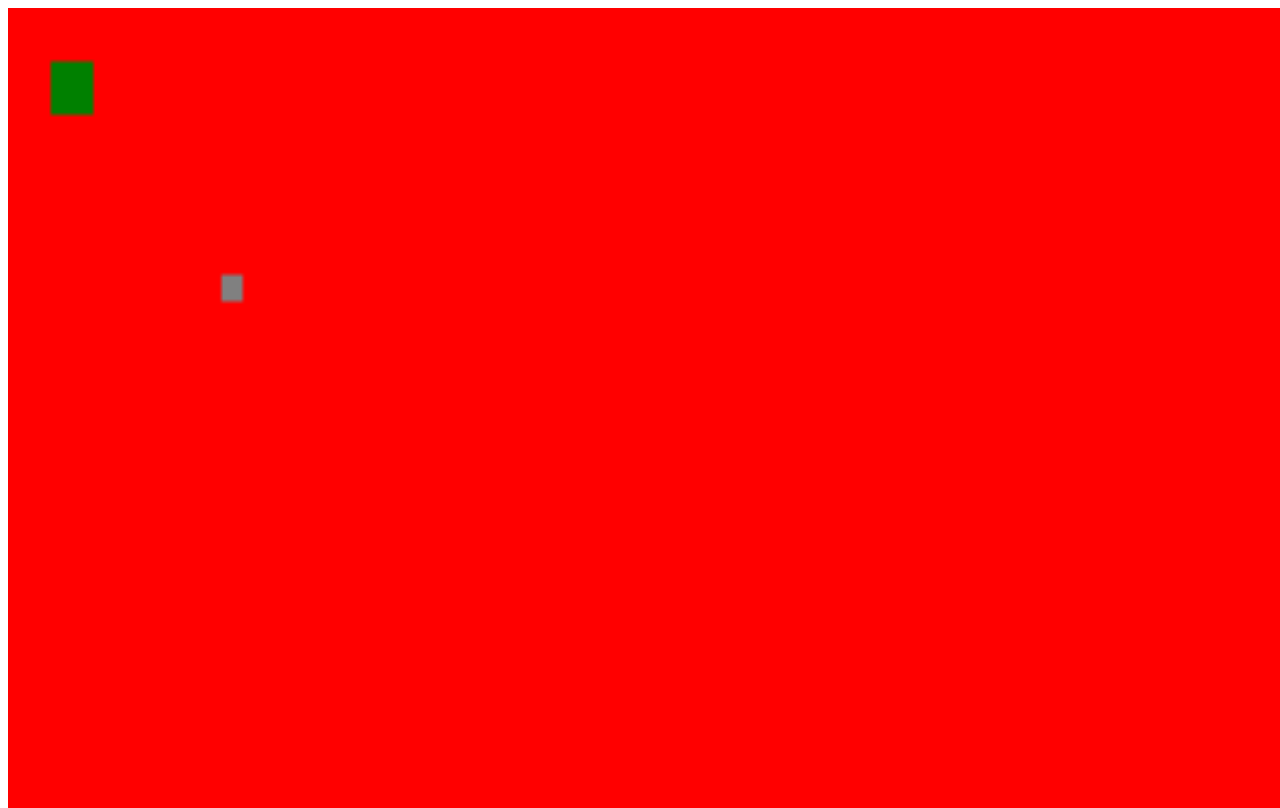
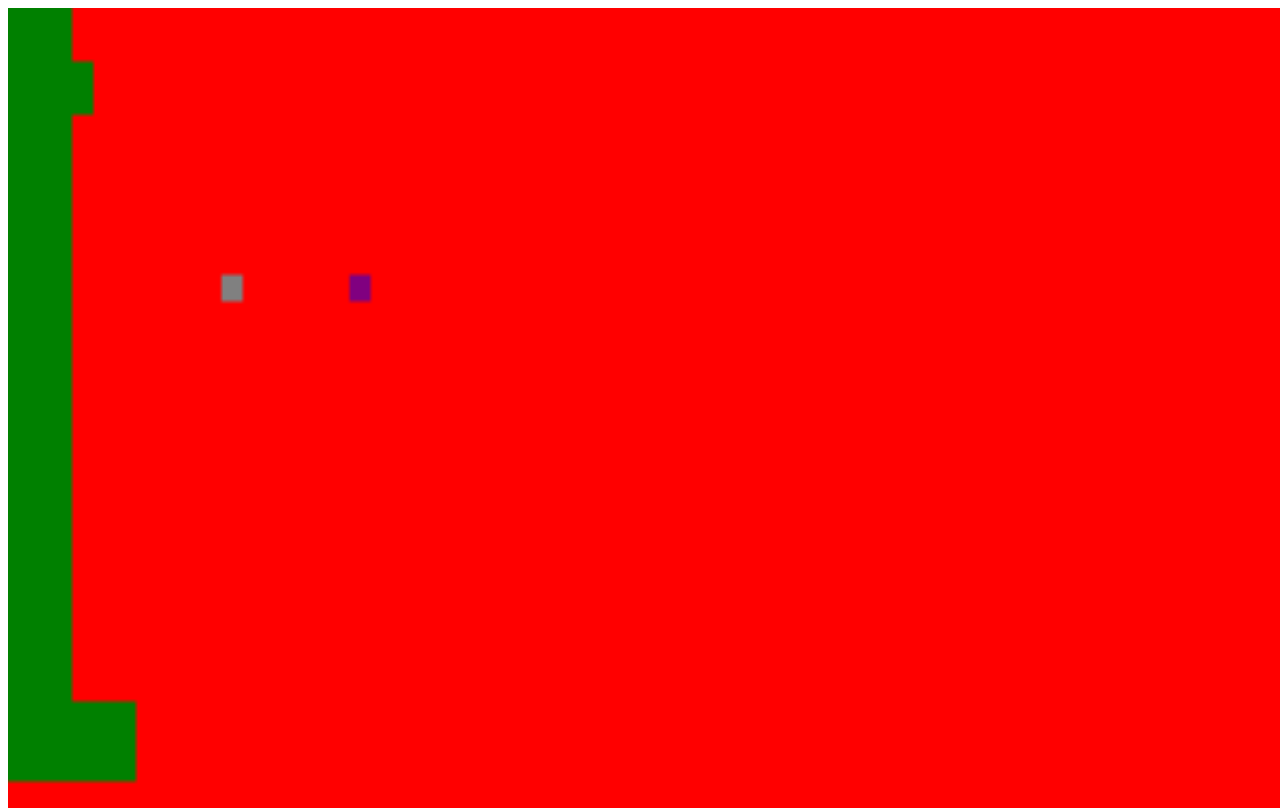
Before and after one commit to taylorjohnson141/canvas-game, a plain HTML site: page index.html in a window 1280 px wide. Drawn offline with Linux system fonts and the light colour scheme.

Commit message:
Ad trees

```diff
--- /dev/null
+++ b/game/level0.js
@@ -0,0 +1,30 @@
+class Level0{
+  constructor(canvas){
+    this.canvas = canvas
+    this.playeraStartCord = [10,10]
+    this.color = 'red'
+    this.swordCoord = [50,50];
+    this.bowCoord = [80,50]
+    this.treeCoord = [[0,0],[0,15],[0,30],[0,45],[0,60],[0,75],[0,90],[0,100],[0,115],[0,130],[15,130],15,145]
+    this.sword = true
+    this.bow = true
+  }
+
+  fill(){
+    this.canvas.beginPath();
+    this.canvas.fillStyle = this.color;
+    this.canvas.fillRect(0, 0, 450, 450);
+    if(this.sword){
+      this.canvas.fillStyle = "grey"
+      this.canvas.fillRect(this.swordCoord[0],this.swordCoord[1],5,5)
+    }
+    if(this.bow){
+      this.canvas.fillStyle = "purple"
+      this.canvas.fillRect(this.bowCoord[0],this.bowCoord[1],5,5)
+    }
+    this.canvas.fillStyle = 'green'
+    this.treeCoord.forEach(cordSet =>{
+      this.canvas.fillRect(cordSet[0],cordSet[1],15,15)
+    })
+  }
+}
--- a/index.html
+++ b/index.html
@@ -12,5 +12,8 @@
 <body>
 
 </body>
+<script src = 'game/level0.js'></script>
+
 <script src = 'index.js'></script>
+
 </html>
--- a/index.js
+++ b/index.js
@@ -3,15 +3,10 @@ let cub = document.getElementById("cube");
 let swor = document.getElementById("sword");
 var cube = c.getContext("2d");
 var ctx = c.getContext("2d");
+let currLevel = new Level0(ctx)
+currLevel.fill()
 window.addEventListener("keydown",move)
-function initFill() {
-ctx.beginPath();
-ctx.fillStyle = "red";
-ctx.fillRect(0, 0, 450, 450);
-ctx.fillStyle = "grey"
-ctx.fillRect(50,50,5,5)
-}
-initFill()
+
 cube.fillStyle = "green";
 cube.fillRect(10, 10, 10, 10);
 let x = cub.getBoundingClientRect().x
@@ -25,6 +20,7 @@ if(x >= 40  && x <= 60 && y >= 40  && y <= 60 ){
 }
   if(event.keyCode == 32){
     cube.clearRect(x, y, cube.width, cube.height);
+    currLevel.fill()
     cube.beginPath();
     cube.fillStyle = "green";
     y -=10
@@ -32,7 +28,6 @@ if(x >= 40  && x <= 60 && y >= 40  && y <= 60 ){
     setTimeout(() =>{
       ctx.clearRect(0, 0, c.width, c.height);
       ctx.beginPath();
-      initFill()
       cube.clearRect(x, y, cube.width, cube.height);
       cube.beginPath();
       cube.fillStyle = "green";
@@ -42,7 +37,7 @@ if(x >= 40  && x <= 60 && y >= 40  && y <= 60 ){
   }
   if(event.keyCode == 37){
     ctx.clearRect(0, 0, c.width, c.height);
-    initFill()
+    currLevel.fill()
     cube.clearRect(x, y, cube.width, cube.height);
     cube.beginPath();
     cube.fillStyle = "green";
@@ -52,7 +47,7 @@ if(x >= 40  && x <= 60 && y >= 40  && y <= 60 ){
   }
   if(event.keyCode == 38){
     ctx.clearRect(0, 0, c.width, c.height);
-    initFill()
+    currLevel.fill()
     cube.fillStyle = "green";
     cube.clearRect(x, y, cube.width, cube.height);
     cube.beginPath();
@@ -61,10 +56,8 @@ if(x >= 40  && x <= 60 && y >= 40  && y <= 60 ){
     //up
   }
   if(event.keyCode == 39){
-    console.log('x',x)
-    console.log('y',y)
     ctx.clearRect(0, 0, c.width, c.height);
-    initFill()
+    currLevel.fill()
     cube.clearRect(x, y, cube.width, cube.height);
     cube.beginPath();
     cube.fillStyle = "green";
@@ -76,7 +69,7 @@ if(x >= 40  && x <= 60 && y >= 40  && y <= 60 ){
   }
   if(event.keyCode == 40){
     ctx.clearRect(0, 0, c.width, c.height);
-    initFill()
+    currLevel.fill()
     cube.clearRect(x, y, cube.width, cube.height);
     cube.beginPath();
     cube.fillStyle = "green";
--- a/levels/level0.js
+++ /dev/null
@@ -1,5 +0,0 @@
-class Level1 {
-  constructor(){
-
-  }
-}
```
